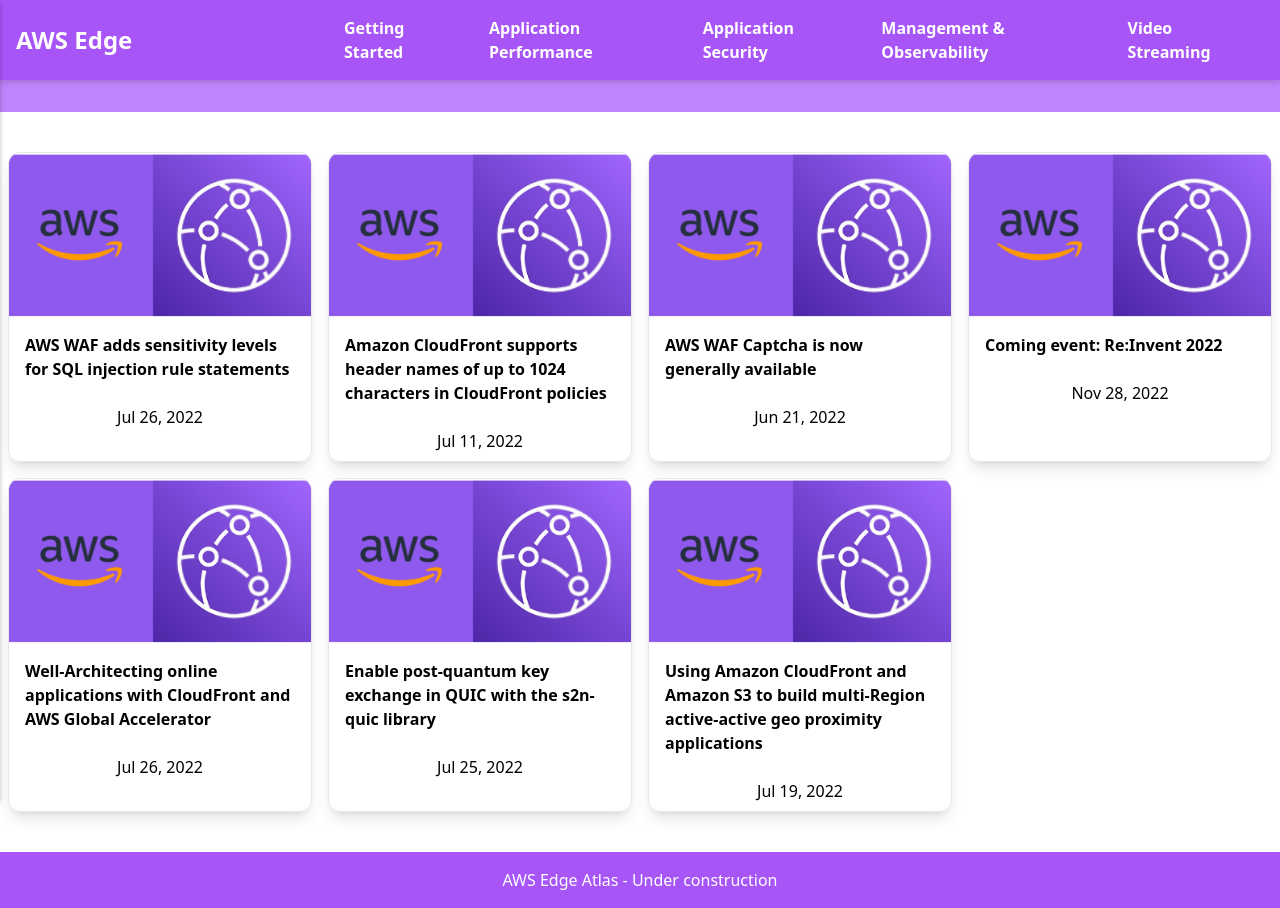
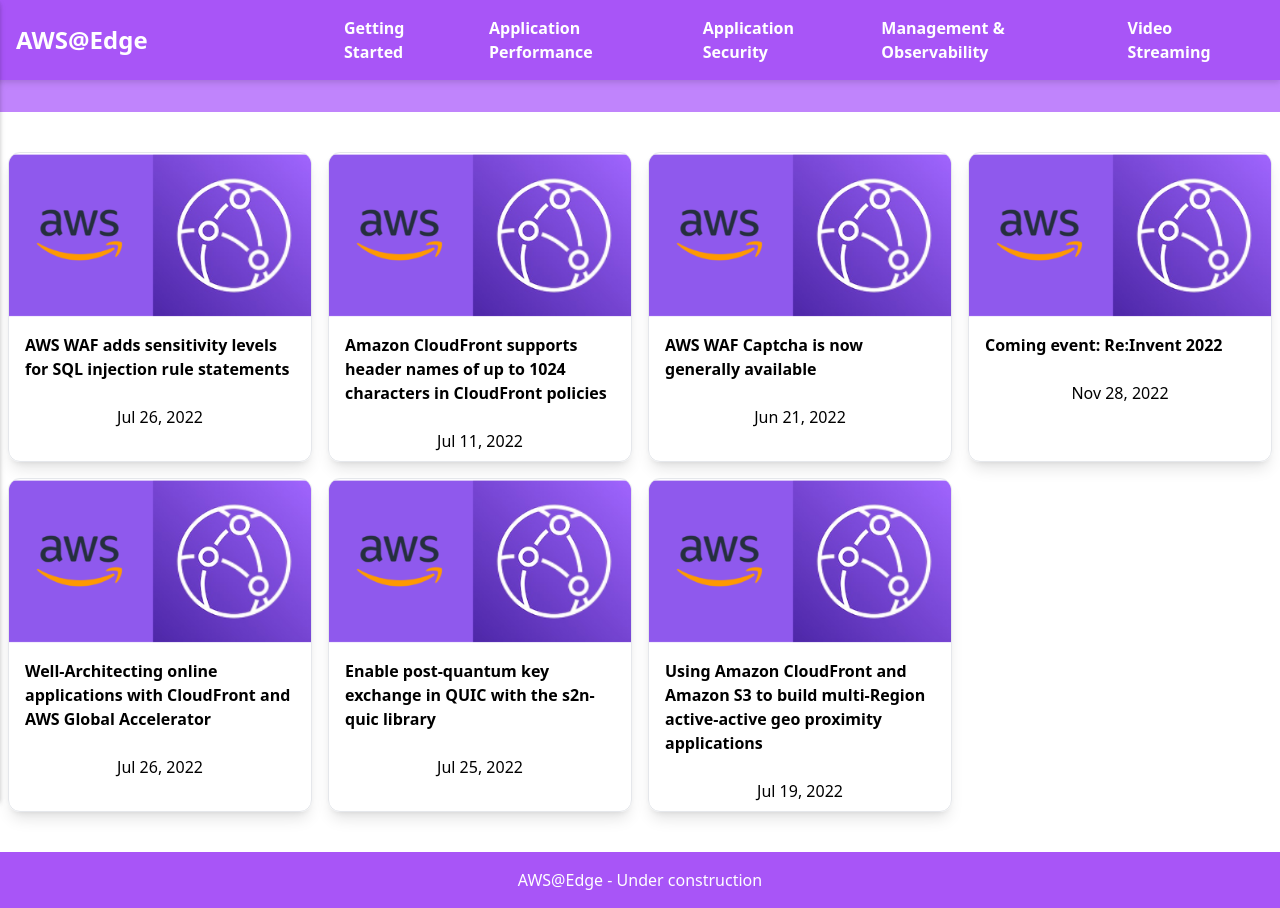
Before and after one commit to cornelcroi/edge-atlas, a Next.js app: page / in a window 1280 px wide. Built offline with nearby package versions, Linux system fonts and the light colour scheme.

Commit message:
getting started updated

```diff
--- a/components/Layout.js
+++ b/components/Layout.js
@@ -6,7 +6,7 @@
       </header>
       <main className='container mx-auto flex-1'>{children}</main>
       <footer className='bg-purple-500 mt-8 py-4'>
-        <div className='container mx-auto flex justify-center text-white'>AWS Edge Atlas - Under construction</div>
+        <div className='container mx-auto flex justify-center text-white'>AWS@Edge - Under construction</div>
       </footer>
     </div>
   );
--- a/components/Navbar.js
+++ b/components/Navbar.js
@@ -11,7 +11,7 @@
     return (
         <div className={`absolute top-0 left-0 h-screen w-screen bg-purple-500 transform ${open ? "-translate-x-0" : "-translate-x-full"} transition-transform duration-300 ease-in-out filter drop-shadow-md `}>
             <div className="flex items-center justify-center filter drop-shadow-md bg-white h-20"> {/*logo container*/}
-                <a className="text-xl font-bold" href="/">AWS Edge</a>
+                <a className="text-xl font-bold" href="/">AWS@Edge</a>
             </div>
             <div className="flex flex-col ml-4 font-semibold">
                 {process.env.navbar.map((item) => (
@@ -29,7 +29,7 @@
         <nav className=" bg-purple-500 flex filter drop-shadow-md px-4 py-4 h-20 items-center text-white">
             <MobileNav open={open} setOpen={setOpen}/>
             <div className="w-3/12 flex items-center">
-                <a className="text-2xl font-bold" href="/">AWS Edge</a>
+                <a className="text-2xl font-bold" href="/">AWS@Edge</a>
             </div>
             <div className="w-9/12 flex justify-end items-center">
 
```
Also changed, not shown: posts/getting-started/setup-wordpress.md (deleted, +0 -9 lines).
